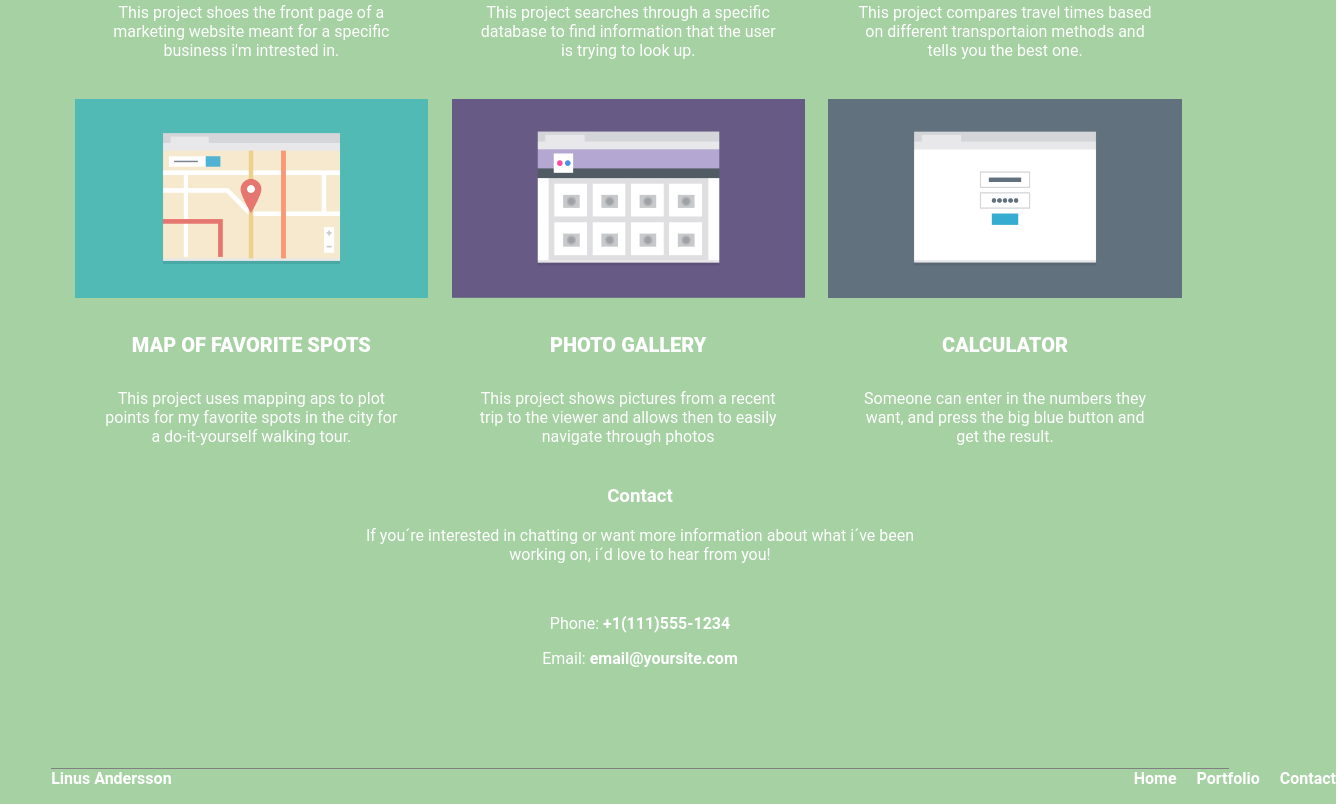
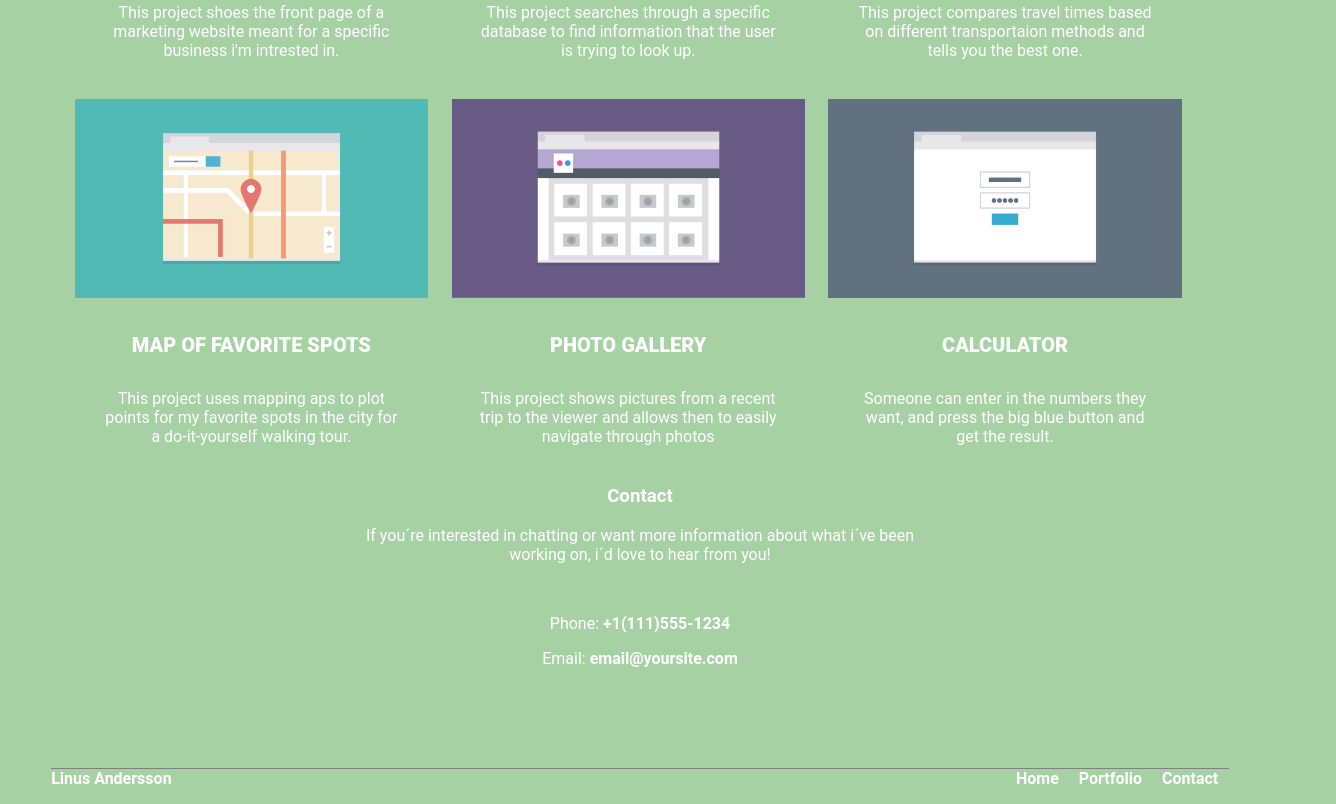
Before and after one commit to linusandersson88/Second-project, a plain HTML site: page index.html in a window 1280 px wide. Shown: the part 986-1790 px from the top of the page, 1336 px wide, since content can reach past the window. Drawn offline with Linux system fonts and the light colour scheme.

Commit message:
padding changes

```diff
--- a/css/style.css
+++ b/css/style.css
@@ -193,7 +193,7 @@ footer {
   .nav-footer {
     display: flex;
     font-family: 'Georgia', sans-serif;
-    padding-left: 80%;
+    padding-left: 50%;
     text-align: right;
     color: #330000;
   }
@@ -218,6 +218,12 @@ footer {
   nav {
     display: flex;
     justify-content: space-between;
+  }
+
+  .nav-footer {
+    padding-left: 70%;
+    position: relative;
+
   }
 
   .nav {
```
